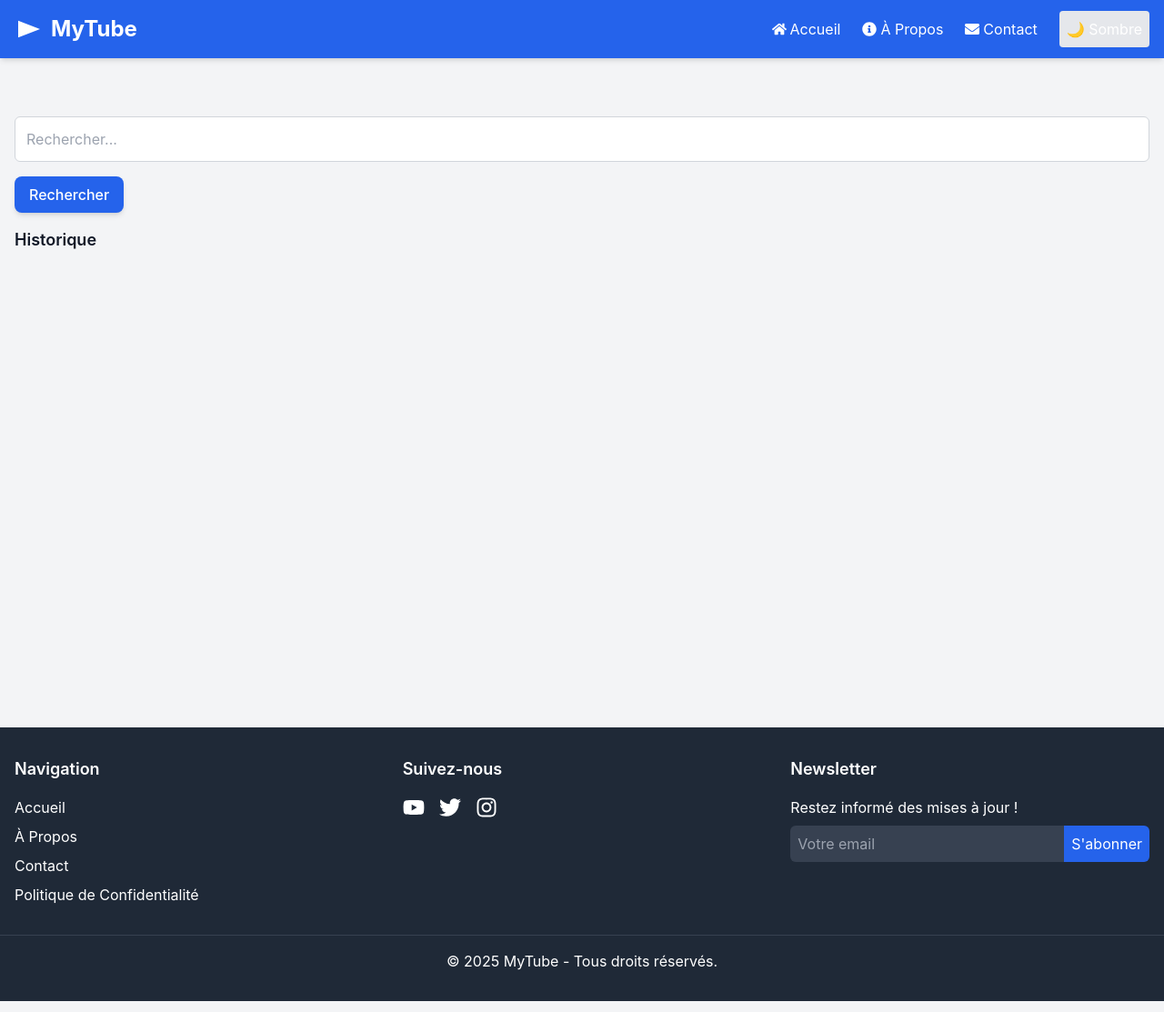
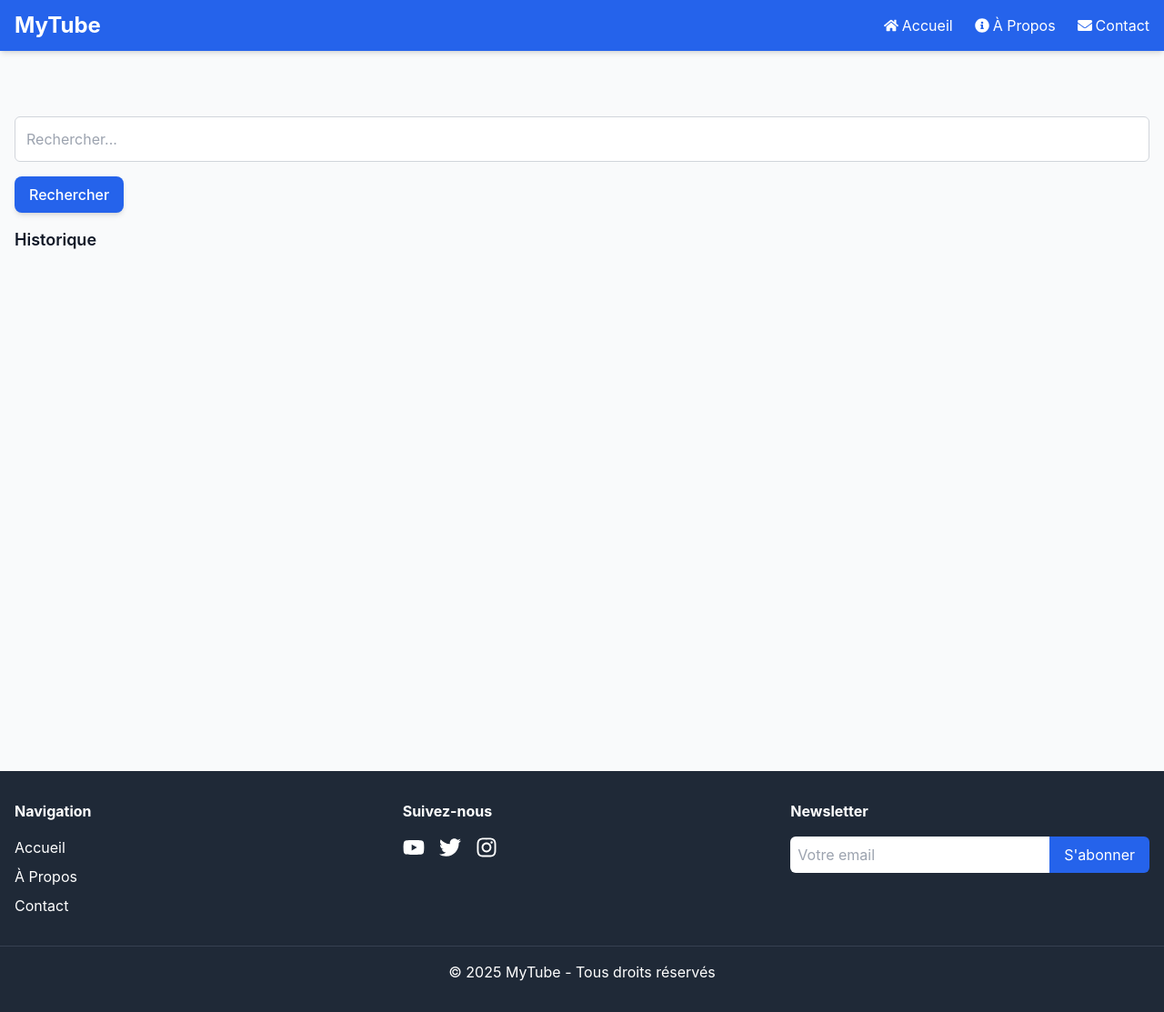
Before and after one commit to Crazynotdev/My-Tube, a Next.js app: page / in a window 1280 px wide. Shown: the whole page at 91% size. Built offline with nearby package versions, Linux system fonts and the light colour scheme.

Commit message:
Update layout.tsx

```diff
--- a/app/layout.tsx
+++ b/app/layout.tsx
@@ -1,8 +1,8 @@
 import type { Metadata } from "next";
 import "./globals.css";
 import Link from "next/link";
-import { FaHome, FaInfoCircle, FaEnvelope, FaYoutube, FaTwitter, FaInstagram } from "react-icons/fa";
-import ThemeToggle from "./components/ThemeToggle";
+import { useState } from "react";
+import { FaHome, FaInfoCircle, FaEnvelope, FaBars, FaTimes, FaYoutube, FaTwitter, FaInstagram } from "react-icons/fa";
 
 export const metadata: Metadata = {
   title: "MyTube - Téléchargez Musique et Vidéos Gratuitement",
@@ -10,60 +10,81 @@ export const metadata: Metadata = {
 };
 
 export default function RootLayout({ children }: { children: React.ReactNode }) {
+  const [menuOpen, setMenuOpen] = useState(false);
+
   return (
     <html lang="fr">
-      <body className="antialiased">
-        <header className="fixed top-0 w-full bg-blue-600 text-white shadow-md z-10">
+      <body className="antialiased bg-gray-50 dark:bg-gray-900 text-gray-900 dark:text-gray-100 transition-colors duration-300">
+        {/* Header */}
+        <header className="fixed w-full bg-blue-600 text-white shadow-md z-50">
           <div className="max-w-7xl mx-auto px-4 py-3 flex items-center justify-between">
             <Link href="/" className="flex items-center space-x-2">
-              <svg className="w-8 h-8" viewBox="0 0 24 24" fill="none">
-                <path d="M21 12L3 5V19L21 12Z" fill="white" />
-              </svg>
               <h1 className="text-2xl font-bold">MyTube</h1>
             </Link>
-
+            {/* Desktop Nav */}
             <nav className="hidden md:flex space-x-6 items-center">
-              <Link href="/" className="flex items-center space-x-1 hover:text-blue-200"><FaHome /><span>Accueil</span></Link>
-              <Link href="/about" className="flex items-center space-x-1 hover:text-blue-200"><FaInfoCircle /><span>À Propos</span></Link>
-              <Link href="/contact" className="flex items-center space-x-1 hover:text-blue-200"><FaEnvelope /><span>Contact</span></Link>
-              <ThemeToggle />
+              <Link href="/" className="flex items-center space-x-1 hover:text-blue-200 transition">
+                <FaHome /> <span>Accueil</span>
+              </Link>
+              <Link href="/about" className="flex items-center space-x-1 hover:text-blue-200 transition">
+                <FaInfoCircle /> <span>À Propos</span>
+              </Link>
+              <Link href="/contact" className="flex items-center space-x-1 hover:text-blue-200 transition">
+                <FaEnvelope /> <span>Contact</span>
+              </Link>
             </nav>
+            {/* Mobile Menu Button */}
+            <button
+              className="md:hidden text-white"
+              onClick={() => setMenuOpen(!menuOpen)}
+              aria-label="Menu"
+            >
+              {menuOpen ? <FaTimes size={24} /> : <FaBars size={24} />}
+            </button>
           </div>
+          {/* Mobile Menu */}
+          {menuOpen && (
+            <div className="md:hidden bg-blue-700">
+              <Link href="/" className="block py-2 px-4 hover:bg-blue-800">Accueil</Link>
+              <Link href="/about" className="block py-2 px-4 hover:bg-blue-800">À Propos</Link>
+              <Link href="/contact" className="block py-2 px-4 hover:bg-blue-800">Contact</Link>
+            </div>
+          )}
         </header>
 
+        {/* Main Content */}
         <main className="pt-24 pb-8 min-h-screen">{children}</main>
 
-        <footer className="bg-gray-800 text-white py-8">
+        {/* Footer */}
+        <footer className="bg-gray-800 text-white py-8 mt-12">
           <div className="max-w-7xl mx-auto px-4 grid grid-cols-1 md:grid-cols-3 gap-8">
             <div>
-              <h3 className="text-lg font-semibold mb-4">Navigation</h3>
+              <h3 className="font-bold mb-4">Navigation</h3>
               <ul className="space-y-2">
-                <li><Link href="/">Accueil</Link></li>
-                <li><Link href="/about">À Propos</Link></li>
-                <li><Link href="/contact">Contact</Link></li>
-                <li><Link href="/privacy">Politique de Confidentialité</Link></li>
+                <li><Link href="/" className="hover:text-blue-400">Accueil</Link></li>
+                <li><Link href="/about" className="hover:text-blue-400">À Propos</Link></li>
+                <li><Link href="/contact" className="hover:text-blue-400">Contact</Link></li>
               </ul>
             </div>
-
             <div>
-              <h3 className="text-lg font-semibold mb-4">Suivez-nous</h3>
+              <h3 className="font-bold mb-4">Suivez-nous</h3>
               <div className="flex space-x-4">
-                <a href="https://youtube.com" className="hover:text-red-500"><FaYoutube size={24} /></a>
-                <a href="https://twitter.com" className="hover:text-blue-400"><FaTwitter size={24} /></a>
-                <a href="https://instagram.com" className="hover:text-pink-500"><FaInstagram size={24} /></a>
+                <a href="#" className="hover:text-red-500"><FaYoutube size={24} /></a>
+                <a href="#" className="hover:text-blue-400"><FaTwitter size={24} /></a>
+                <a href="#" className="hover:text-pink-500"><FaInstagram size={24} /></a>
               </div>
             </div>
-
             <div>
-              <h3 className="text-lg font-semibold mb-4">Newsletter</h3>
-              <p className="mb-2">Restez informé des mises à jour !</p>
+              <h3 className="font-bold mb-4">Newsletter</h3>
               <form className="flex">
-                <input type="email" placeholder="Votre email" className="flex-1 p-2 rounded-l-md bg-gray-700 border-none focus:outline-none" />
-                <button type="submit" className="bg-blue-600 p-2 rounded-r-md hover:bg-blue-700">S'abonner</button>
+                <input type="email" placeholder="Votre email" className="flex-1 p-2 rounded-l-md border-none focus:outline-none" />
+                <button className="bg-blue-600 px-4 rounded-r-md hover:bg-blue-700">S'abonner</button>
               </form>
             </div>
           </div>
-          <div className="mt-8 text-center border-t border-gray-700 pt-4">© 2025 MyTube - Tous droits réservés.</div>
+          <div className="mt-8 text-center border-t border-gray-700 pt-4">
+            © 2025 MyTube - Tous droits réservés
+          </div>
         </footer>
       </body>
     </html>
```
